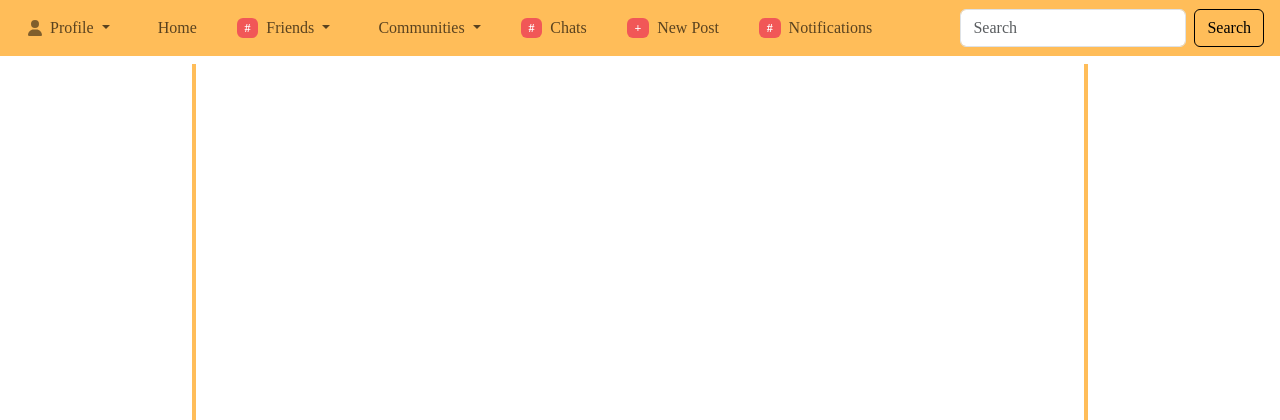
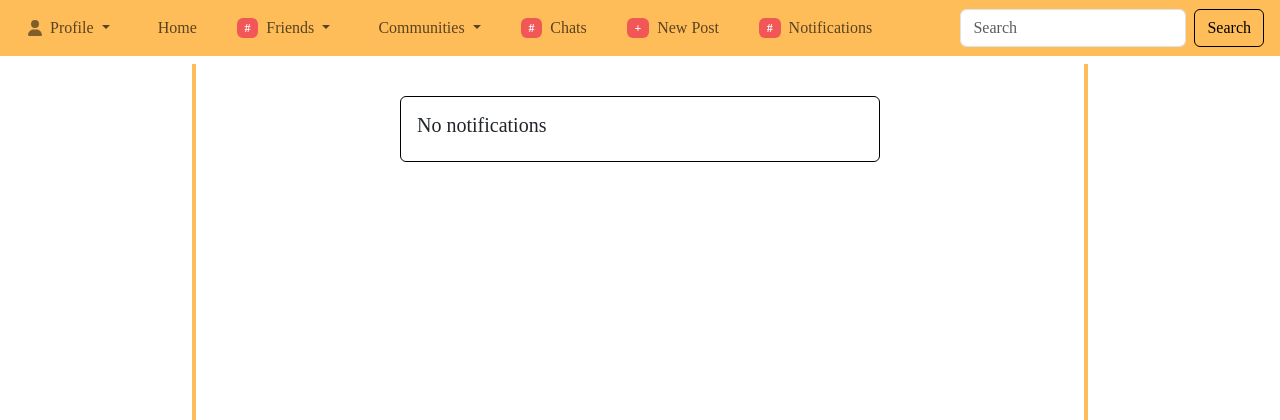
Before and after one commit to AlgosProject/AlgosProject, a Flask app: template templates/notification.jinja2 in a window 1280 px wide. Shown: the top 420 px of the page. Run offline with Flask 3, Linux system fonts and the light colour scheme; the template is opened without the code that fills it, so the values that code supplies are empty; parts of the project's set-up code (start-up, migrations or seed data) failed here and were passed over; some web fonts are replaced.

Commit message:
Make Ui for no notifs

```diff
--- a/templates/notification.jinja2
+++ b/templates/notification.jinja2
@@ -6,9 +6,17 @@
             <img src="../static/img/affinity_logo.png" alt="logo">
         </div>
         <div class="post_window">
-            {% for notif in notifs %}
-                {% include "notify_card.jinja2" %}
-            {% endfor %}
+            {% if notifs.__len__ == 0 %}
+                {% for notif in notifs %}
+                    {% include "notify_card.jinja2" %}
+                {% endfor %}
+            {% else %}
+                <div class="card" style="width: 30rem; border:.1rem solid black">
+                    <div class="card-body">
+                        <h5 class="card-title">No notifications</h5>
+                    </div>
+                </div>
+            {% endif %}
         </div>
         <div class="side_block">
         </div>
```
